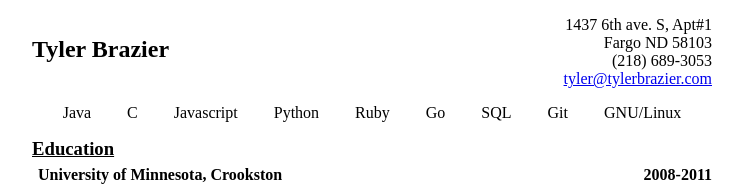
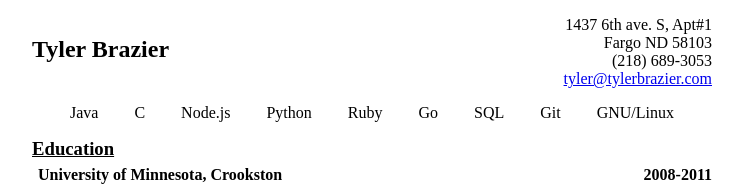
Before and after one commit to tylerbrazier/resume, a plain HTML site: page resume.html in a window 1280 px wide. Shown: the top 186 px of the page, without its empty margins (268-1011 px from the left). Drawn offline with Linux system fonts and the light colour scheme.

Commit message:
Node.js instead of javascript

```diff
--- a/resume.html
+++ b/resume.html
@@ -70,7 +70,7 @@
     <ul id="languages">
       <li>Java</li>
       <li>C</li>
-      <li>Javascript</li>
+      <li>Node.js</li>
       <li>Python</li>
       <li>Ruby</li>
       <li>Go</li>
```
